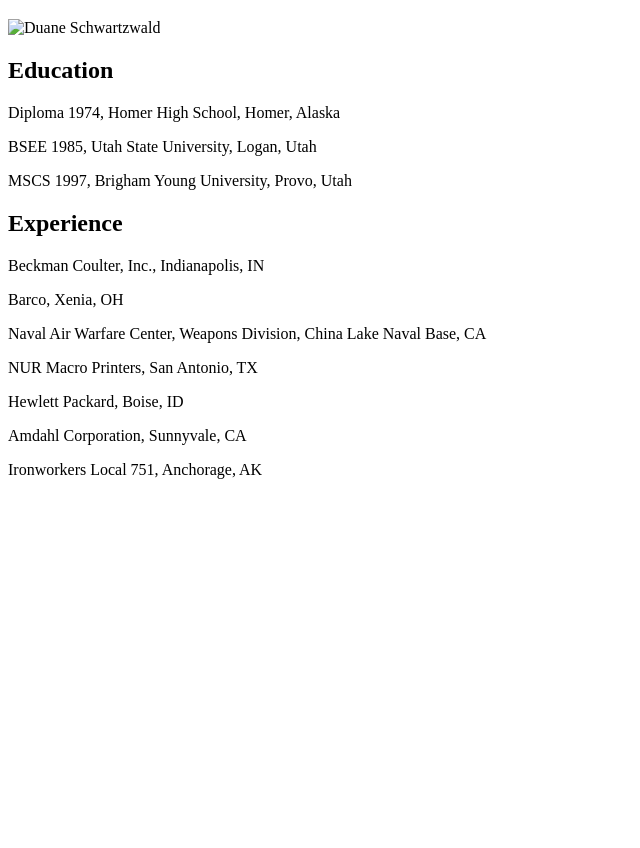
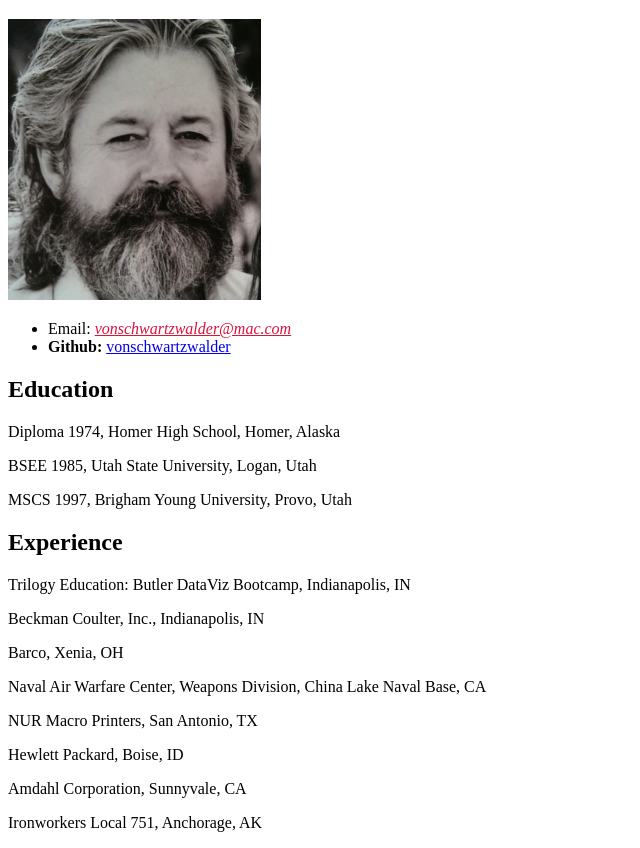
Before and after one commit to vonschwartzwalder/vonschwartzwalder.github.io, a plain HTML site: page resume.html in a window 1280 px wide. Shown: the part 61-909 px from the top of the page, without its empty margins (0-640 px from the left). Before the commit the page ends 800 px from the top, so only its background shows below. Drawn offline with Linux system fonts and the light colour scheme.

Commit message:
added some content

```diff
--- a/resume.html
+++ b/resume.html
@@ -9,7 +9,13 @@
 
   <h1>Duane Schwartzwald</h1>
 
-  <img src="portrait200x223.png" alt="Duane Schwartzwald">
+  <section>
+    <img src="portrait.png" alt="Duane Schwartzwald" width="20%">
+    <ul>
+      <li><strong></strong>Email:</strong> <a style="color: crimson; font-style: italic;" href="#">vonschwartzwalder@mac.com</a></li>
+      <li><strong>Github:</strong> <a href="#">vonschwartzwalder</a></li>
+    </ul>
+  </section>
 
   <section>
     <h2>Education</h2>
@@ -26,6 +32,7 @@
 
   <section>
     <h2>Experience</h2>
+    <p>Trilogy Education: Butler DataViz Bootcamp, Indianapolis, IN</p>
     <p>Beckman Coulter, Inc., Indianapolis, IN</p>
     <p>Barco, Xenia, OH</p>
     <p>Naval Air Warfare Center, Weapons Division, China Lake Naval Base, CA</p>
```
